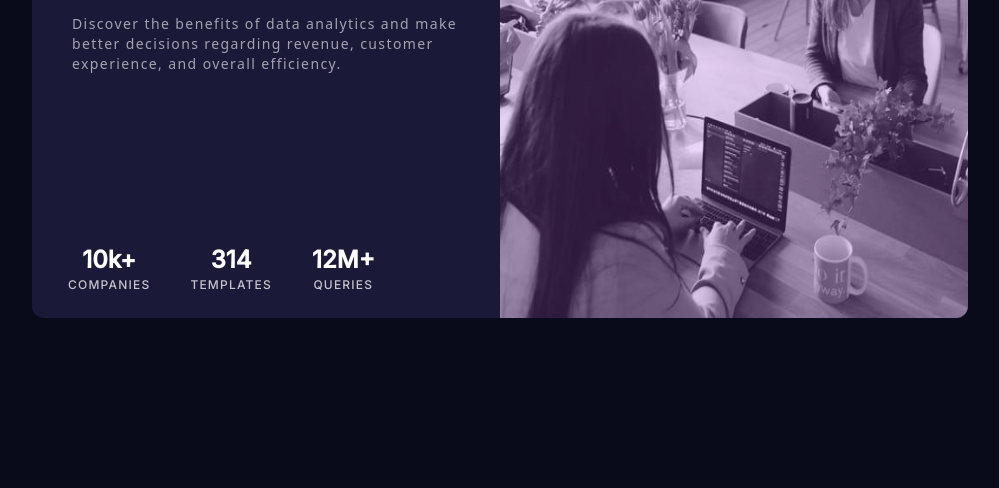
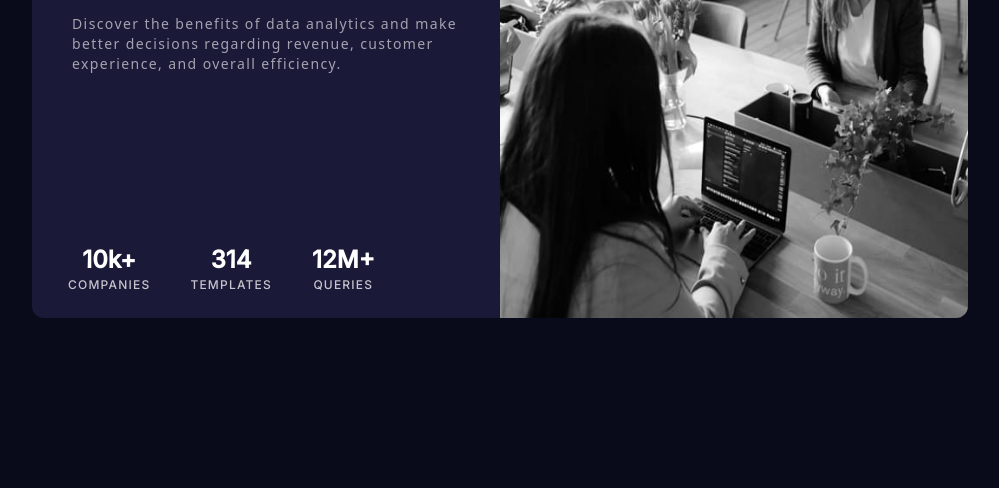
Before and after one commit to ramz04/Stats-Preview-Card, a plain HTML site: page index.html in a window 1280 px wide. Shown: the part 312-800 px from the top of the page, without its empty margins (140-1139 px from the left). Drawn offline with nearby package versions, Linux system fonts and the light colour scheme.

Commit message:
Update index.html

```diff
--- a/index.html
+++ b/index.html
@@ -50,7 +50,7 @@
 
     <div class="h-5/5 w-3/5  sm:flex sm:flex-row-reverse sm:h-2/5 sm:w-10/12 md:flex md:flex-row-reverse md:h-3/5 md:w-9/12 bg-Darkdesaturatedblue rounded-xl">
       <div class=" basis-1/4 sm:rounded-r-xl md:basis-2/4 sm:basis-3/4">
-         <img src="images/coloredimg.jpeg" alt="" class="rounded-t-xl sm:rounded-r-xl md:object-fit md:object-center md:h-full sm:rounded-l-none  md:rounded-r-xl sm:h-full sm:object-fit sm:w-full md:w-full sm:object-center">
+         <img src="images/image-header-desktop.jpg" alt="" class="bg-softViolet bg-blend-multiply rounded-t-xl sm:rounded-r-xl md:object-fit md:object-center md:h-full sm:rounded-l-none  md:rounded-r-xl sm:h-full sm:object-fit sm:w-full md:w-full sm:object-center">
       </div>
       <div class="basis-2/4 p-1 md:flex md:flex-col md:justify-between md:items-start md:justify-between sm:flex sm:flex-col sm:justify-between sm:items-baseline p-2">
         <div class="flex flex-col md:flex md:flex-col md:text-left sm:flex sm:flex-col sm:text-left text-center p-2 md:p-8">
```
